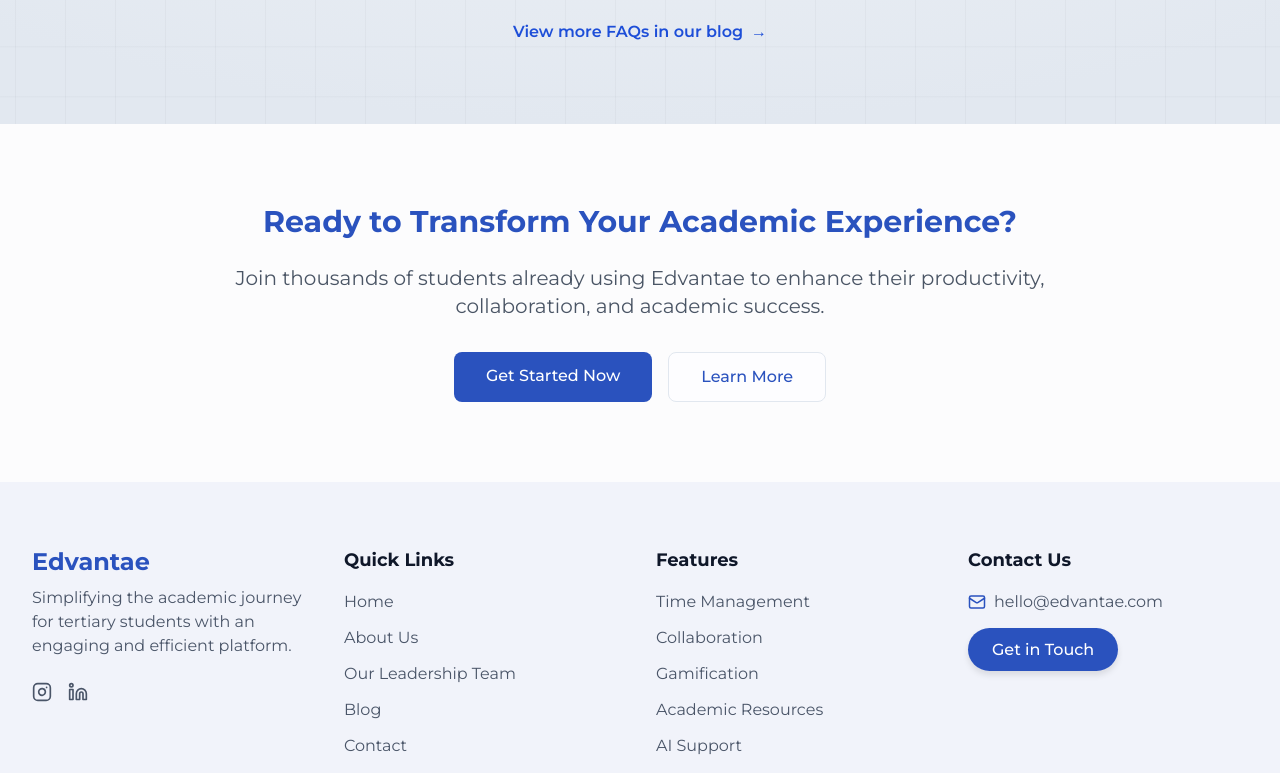
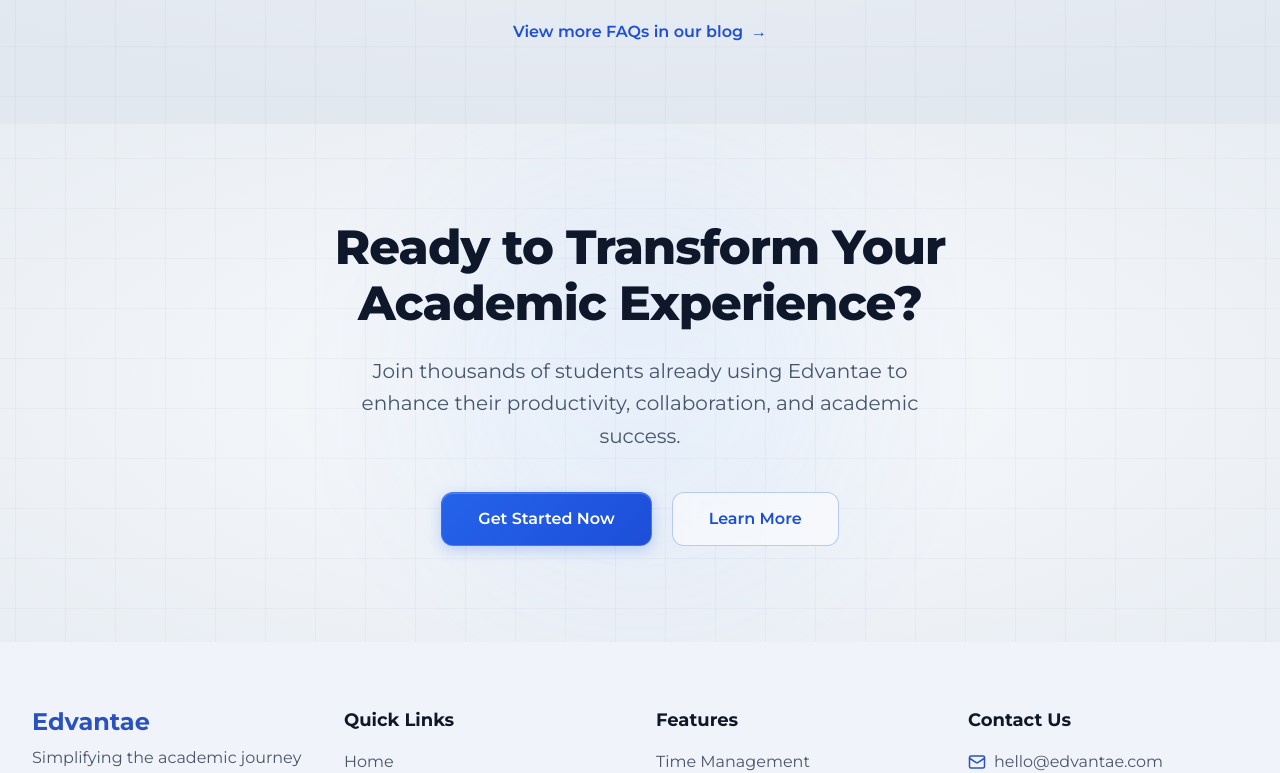
Before and after one commit to DukeAkinOluwa/edvantageweb, a Next.js app: page / in a window 1280 px wide. Shown: the part 4960-5733 px from the top of the page. Built offline with nearby package versions, Linux system fonts and the light colour scheme.

Commit message:
Update: Updates cta Section styling on landing page.

```diff
--- a/src/app/page.tsx
+++ b/src/app/page.tsx
@@ -22,6 +22,7 @@
 import pricingStyles from "@/styles/components/pricingSectioin.module.scss"
 import DashboardTestimonials from "@/components/DashboardTestimonials";
 import DashboardFAQ from "@/components/DashboardFaq";
+import DashboardCTA from "@/components/DashboardCta";
 
 interface CountUpProps {
     end: number;
@@ -404,33 +405,7 @@
             <DashboardFAQ />
 
             {/* CTA Section */}
-            <section className="py-20">
-            <div className="container mx-auto px-4">
-                <div className="max-w-4xl mx-auto text-center">
-                <h2 className="text-3xl font-bold text-edvantae-blue mb-6">
-                    Ready to Transform Your Academic Experience?
-                </h2>
-                <p className="text-xl text-gray-600 mb-8">
-                    Join thousands of students already using Edvantae to enhance
-                    their productivity, collaboration, and academic success.
-                </p>
-                <div className="flex flex-wrap justify-center gap-4">
-                    <Link
-                    href="/contact"
-                    className="px-8 py-3 bg-edvantae-blue text-white rounded-lg font-medium hover:bg-blue-700 transition-colors"
-                    >
-                    Get Started Now
-                    </Link>
-                    <Link
-                    href="/about"
-                    className="px-8 py-3 bgwhite border border-edvantae-blue text-edvantae-blue rounded-lg font-medium hover:bg-gray-50 transition-colors"
-                    >
-                    Learn More
-                    </Link>
-                </div>
-                </div>
-            </div>
-            </section>
+            <DashboardCTA />
         </PageTransition>
         );
     }
--- /dev/null
+++ b/src/components/DashboardCta.tsx
@@ -0,0 +1,36 @@
+import React from "react";
+import Link from "next/link";
+import styles from "@/styles/components/cta.module.scss";
+
+const DashboardCTA = () => {
+  return (
+    <section className={styles.ctaSection}>
+      {/* Background grid system and glowing radial patterns */}
+      <div className={styles.mathGrid} />
+      <div className={styles.ambientGlow} />
+
+      <div className={styles.container}>
+        <h2 className={styles.title}>
+          Ready to Transform Your Academic Experience?
+        </h2>
+
+        <p className={styles.subtitle}>
+          Join thousands of students already using Edvantae to enhance
+          their productivity, collaboration, and academic success.
+        </p>
+
+        <div className={styles.actionsWrapper}>
+          <Link href="/contact" className={styles.primaryButton}>
+            Get Started Now
+          </Link>
+
+          <Link href="/about" className={styles.secondaryButton}>
+            Learn More
+          </Link>
+        </div>
+      </div>
+    </section>
+  );
+};
+
+export default DashboardCTA;
--- /dev/null
+++ b/src/styles/components/cta.module.scss
@@ -0,0 +1,173 @@
+$breakpoint-md: 768px;
+
+.ctaSection {
+  position: relative;
+  overflow: hidden;
+  padding: 6rem 0; // py-24
+  // Smooth light-mode gradient emphasizing the central canvas area
+  background: radial-gradient(100% 100% at 50% 50%, #f8fafc 0%, #e2e8f0 100%);
+  z-index: 1;
+}
+
+// Crisp engineering math grid overlay for structural consistency
+.mathGrid {
+  position: absolute;
+  inset: 0;
+  background-image:
+    linear-gradient(rgba(15, 23, 42, 0.03) 1px, transparent 1px),
+    linear-gradient(90deg, rgba(15, 23, 42, 0.03) 1px, transparent 1px);
+  background-size: 50px 50px;
+  background-position: center;
+  pointer-events: none;
+  z-index: 1;
+}
+
+// Centered ambient mesh glow highlighting the call to action
+.ambientGlow {
+  position: absolute;
+  top: 50%;
+  left: 50%;
+  transform: translate(-50%, -50%);
+  width: 600px;
+  height: 500px;
+  background: radial-gradient(circle, rgba(59, 130, 246, 0.14) 0%, rgba(59, 130, 246, 0) 70%);
+  filter: blur(90px);
+  pointer-events: none;
+  z-index: 1;
+  animation: floatGlow 10s ease-in-out infinite alternate;
+}
+
+@keyframes floatGlow {
+  0% { opacity: 0.7; transform: translate(-50%, -50%) scale(0.95); }
+  100% { opacity: 1; transform: translate(-50%, -50%) scale(1.05); }
+}
+
+.container {
+  position: relative;
+  z-index: 2;
+  max-width: 56rem; // max-w-4xl
+  margin-left: auto;
+  margin-right: auto;
+  padding-left: 1.5rem;
+  padding-right: 1.5rem;
+  text-align: center;
+
+  @media (min-width: $breakpoint-md) {
+    padding-left: 2rem;
+    padding-right: 2rem;
+  }
+}
+
+.title {
+  font-size: 2.25rem;
+  font-weight: 800;
+  color: #0f172a; // Deep slate for ideal contrast
+  margin-bottom: 1.5rem;
+  letter-spacing: -0.02em;
+  line-height: 1.15;
+
+  @media (min-width: $breakpoint-md) {
+    font-size: 3rem;
+  }
+}
+
+.subtitle {
+  font-size: 1.125rem;
+  color: #475569; // Highly readable slate body text
+  max-width: 38rem;
+  margin-left: auto;
+  margin-right: auto;
+  margin-bottom: 2.5rem;
+  line-height: 1.625;
+
+  @media (min-width: $breakpoint-md) {
+    font-size: 1.25rem;
+  }
+}
+
+// ==========================================
+// Button Action Elements
+// ==========================================
+.actionsWrapper {
+  display: flex;
+  flex-direction: column;
+  justify-content: center;
+  align-items: center;
+  gap: 1rem;
+  width: 100%;
+
+  @media (min-width: $breakpoint-md) {
+    flex-direction: row;
+    gap: 1.25rem;
+  }
+}
+
+// Primary glass button with solid gradient backdrop
+.primaryButton {
+  display: inline-flex;
+  align-items: center;
+  justify-content: center;
+  width: 100%;
+  padding: 0.875rem 2.25rem;
+  font-size: 1rem;
+  font-weight: 600;
+  color: #ffffff;
+  background: linear-gradient(135deg, #2563eb 0%, #1d4ed8 100%);
+  border: 1px solid rgba(255, 255, 255, 0.15);
+  border-radius: 0.75rem;
+  box-shadow:
+    0 4px 14px rgba(37, 99, 235, 0.25),
+    inset 0 1px 0 rgba(255, 255, 255, 0.2);
+  transition: all 0.2s cubic-bezier(0.16, 1, 0.3, 1);
+  cursor: pointer;
+
+  @media (min-width: $breakpoint-md) {
+    width: auto;
+  }
+
+  &:hover {
+    transform: translateY(-2px);
+    background: linear-gradient(135deg, #3b82f6 0%, #1d4ed8 100%);
+    box-shadow:
+      0 8px 22px rgba(37, 99, 235, 0.35),
+      inset 0 1px 0 rgba(255, 255, 255, 0.3);
+  }
+
+  &:active {
+    transform: translateY(0);
+    box-shadow: 0 4px 10px rgba(37, 99, 235, 0.2);
+  }
+}
+
+// Bordered clean-glass button
+.secondaryButton {
+  display: inline-flex;
+  align-items: center;
+  justify-content: center;
+  width: 100%;
+  padding: 0.875rem 2.25rem;
+  font-size: 1rem;
+  font-weight: 600;
+  color: #1d4ed8; // Edvantae Blue
+  background: rgba(255, 255, 255, 0.5);
+  border: 1px solid rgba(37, 99, 235, 0.3);
+  border-radius: 0.75rem;
+  backdrop-filter: blur(12px);
+  transition: all 0.2s cubic-bezier(0.16, 1, 0.3, 1);
+  cursor: pointer;
+
+  @media (min-width: $breakpoint-md) {
+    width: auto;
+  }
+
+  &:hover {
+    transform: translateY(-2px);
+    background: rgba(255, 255, 255, 0.8);
+    border-color: rgba(37, 99, 235, 0.6);
+    box-shadow: 0 6px 18px rgba(15, 23, 42, 0.06);
+  }
+
+  &:active {
+    transform: translateY(0);
+  }
+}
```
